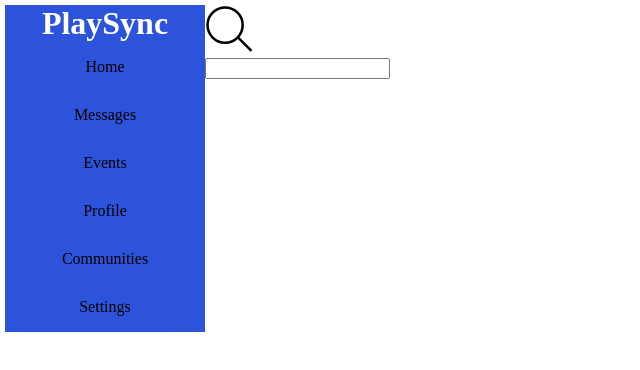
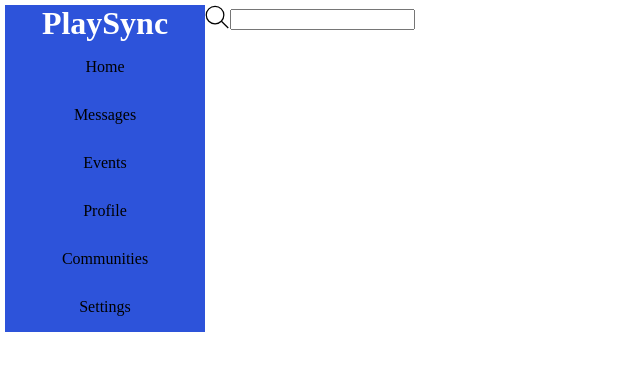
Before and after one commit to 1Pinesh/Admin-Dashboard, a plain HTML site: page index.html in a window 1280 px wide. Shown: the whole page, without its empty margins (0-640 px from the left). Drawn offline with Linux system fonts and the light colour scheme.

Commit message:
making the search bar next to the icon using display grid

```diff
--- a/index.html
+++ b/index.html
@@ -38,11 +38,10 @@
                                 </g>
                             </svg>
                         </a>
-
-                        <div class="search-bar">
-                            <input type="text">
-                        </div>
                        </div>
+                       <div class="search-bar">
+                        <input type="text">
+                    </div>
                     </div>
                 </div>
             </div>
--- a/style.css
+++ b/style.css
@@ -54,7 +54,15 @@ body{
     background-color: #2d53da;
 }
 
+/* Search Container */
+.search-con{
+    display: grid;
+    grid-template-columns: max-content 1fr;
+    justify-content: center;
+    align-items: center;
+}
+
 /* Search Icon */
 #sicon{
-    width: 50px;
+    width: 25px;
 }
```
